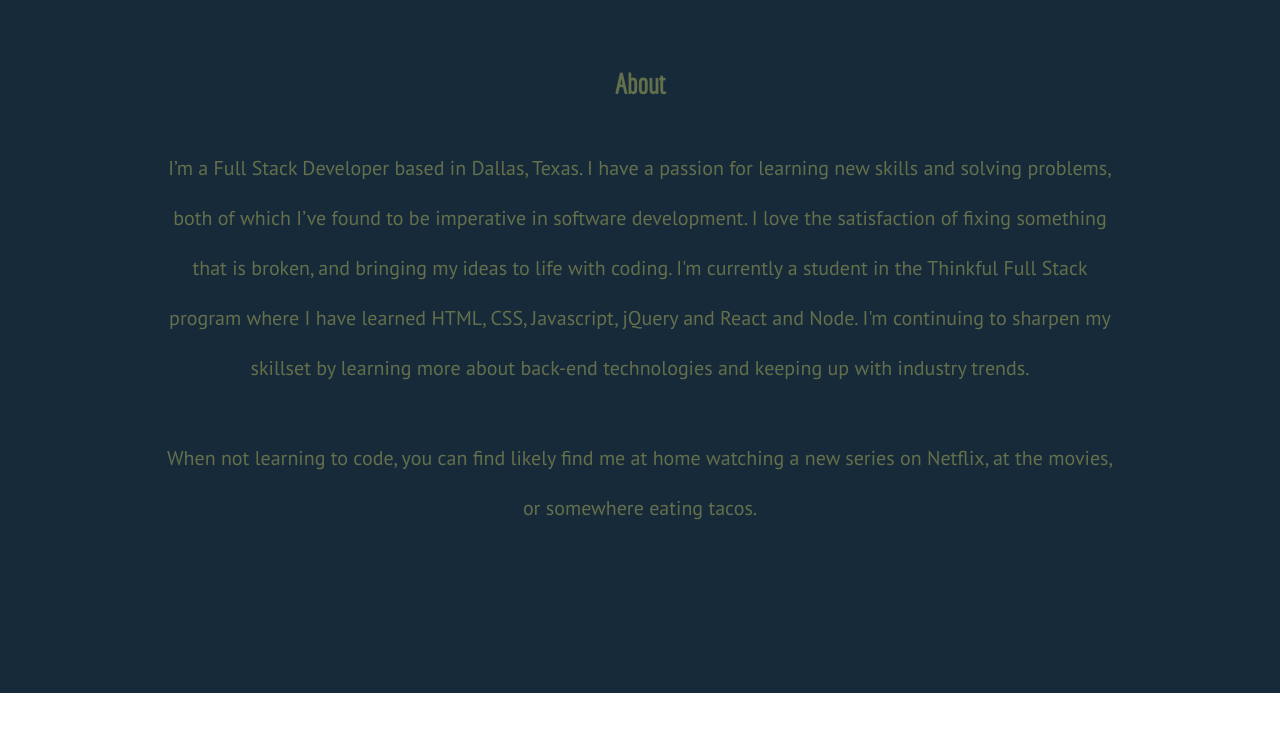
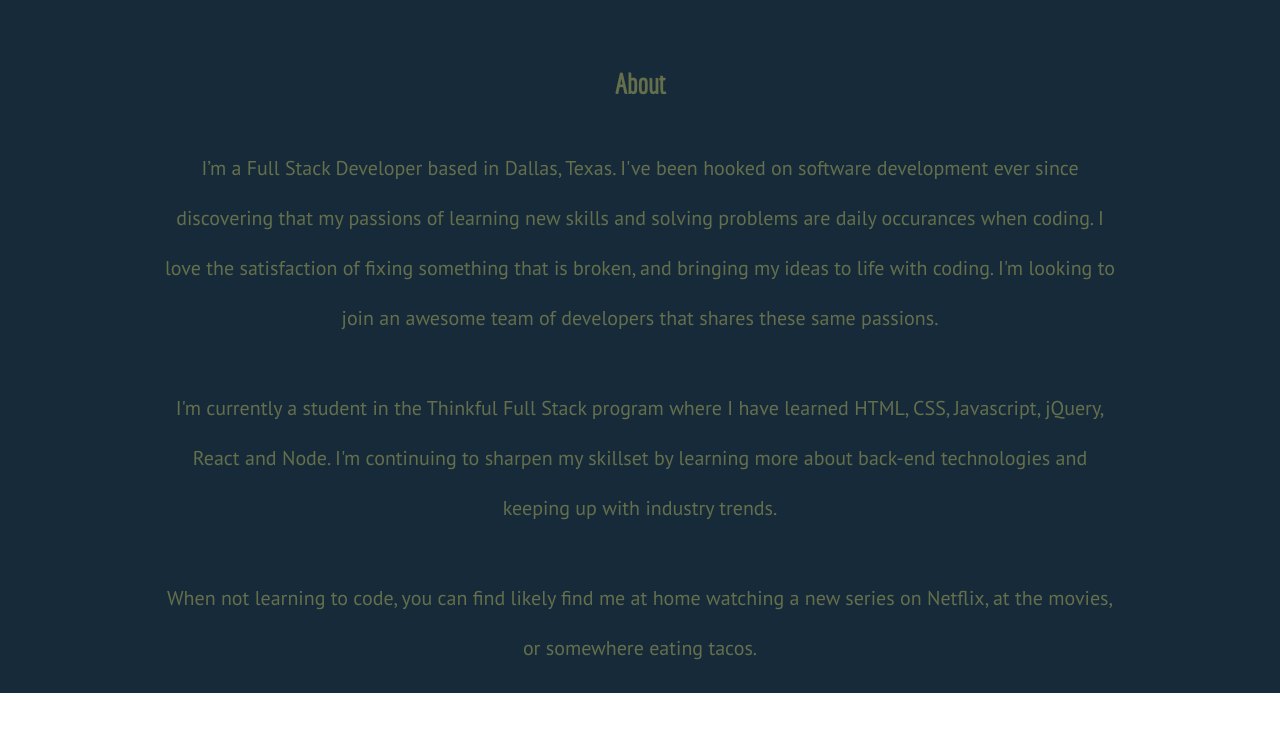
Before and after one commit to dhutchings3/portfolio-wireframe, a plain HTML site: page index.html in a window 1280 px wide. Shown: the part 709-1440 px from the top of the page. Drawn offline with nearby package versions, Linux system fonts and the light colour scheme.

Commit message:
updated about and cleaned up code

```diff
--- a/index.html
+++ b/index.html
@@ -24,7 +24,7 @@
                 <a href=./DanielleHutchings-Resume2020.pdf class="resume" target="_blank" rel="noopener">Resume</a>
                 <a href="#contact">Contact</a>
             </div>
-            <a href="javascript:void(0);" class="icon" onclick="myFunction()" id="hamburger-menu" alt="hamburger-menu">
+            <a href="javascript:void(0);" class="icon" onclick="myFunction()">
                 <i class="fa fa-bars"></i>
               </a>
         </div>
@@ -44,13 +44,16 @@
                 <h2>About</h2>
                     <p>
                         I’m  a Full Stack Developer based in Dallas, Texas.
-                        I have a passion for learning new skills and solving
-                        problems, both of which I’ve found to be imperative
-                        in software development. I love the satisfaction of
-                        fixing something that is broken, and bringing my ideas
-                        to life with coding. I'm currently a student in the
-                        Thinkful Full Stack program where I have learned
-                        HTML, CSS, Javascript, jQuery and React and Node.
+                        I've been hooked on software development ever since discovering
+                        that my passions of learning new skills and solving problems are
+                        daily occurances when coding. I love the satisfaction of fixing
+                        something that is broken, and bringing my ideas to life with coding.
+                        I'm looking to join an awesome team of developers that shares these
+                        same passions.
+                    </p>
+                    <p>
+                        I'm currently a student in the Thinkful Full Stack program
+                        where I have learned HTML, CSS, Javascript, jQuery, React and Node.
                         I'm continuing to sharpen my skillset by learning
                         more about back-end technologies and keeping up with
                         industry trends.
```
